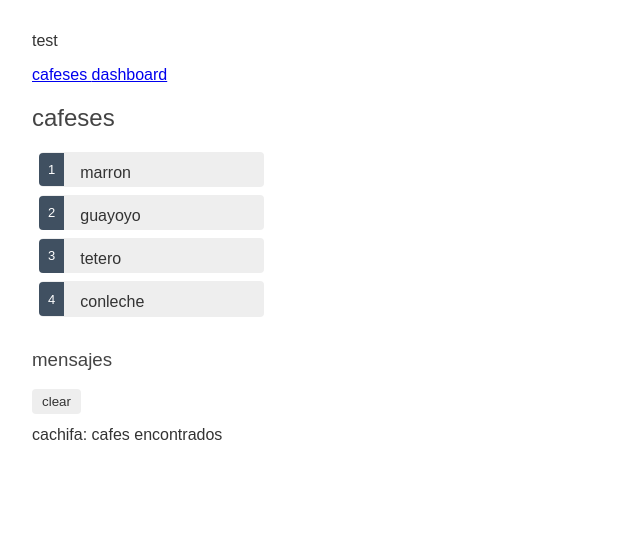
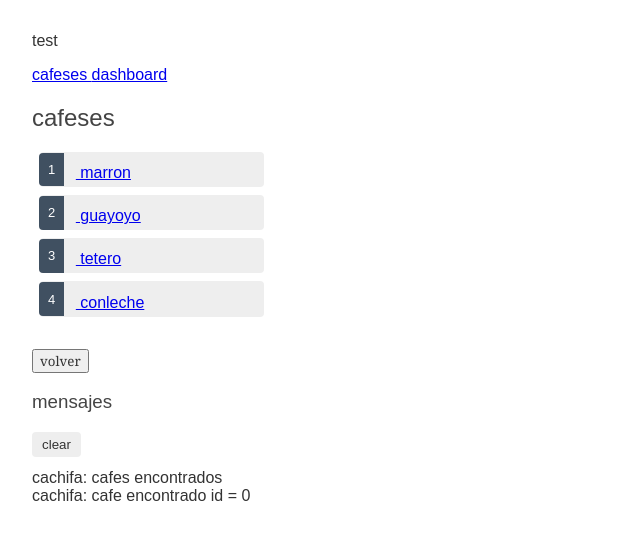
Before and after one commit to cclugo-jp/hero, an Angular app: page /cafes in a window 1280 px wide. Shown: the top 540 px of the page, without its empty margins (0-640 px from the left). Built offline with nearby package versions, Linux system fonts and the light colour scheme.

Commit message:
5. navigation, dashboard, dead code, hero detail routing

```diff
--- a/src/app/app-routing.module.ts
+++ b/src/app/app-routing.module.ts
@@ -2,11 +2,13 @@ import { NgModule } from '@angular/core';
 import { RouterModule, Routes } from '@angular/router';
 import { CafesComponent } from './cafes/cafes.component';
 import { DashboardComponent } from './dashboard/dashboard.component';
+import { CafeDetailComponent } from './cafe-detail/cafe-detail.component';
 
 const routes: Routes = [
 	{ path: 'cafes', component: CafesComponent },
 	{ path: 'dashboard', component: DashboardComponent },
-	{ path: '', redirectTo: '/dashboard', pathMatch: 'full'}
+	{ path: '', redirectTo: '/dashboard', pathMatch: 'full' },
+	{ path: 'detail/:id', component: CafeDetailComponent }
 ];
 
 @NgModule({
--- a/src/app/cafe-detail/cafe-detail.component.html
+++ b/src/app/cafe-detail/cafe-detail.component.html
@@ -7,3 +7,4 @@
 		</label>
 	</div>
 </div>
+<button (click)='goBack()'>volver</button>
--- a/src/app/cafe-detail/cafe-detail.component.ts
+++ b/src/app/cafe-detail/cafe-detail.component.ts
@@ -1,5 +1,8 @@
 import { Component, OnInit, Input } from '@angular/core';
 import { Cafe } from '../cafe';
+import { ActivatedRoute } from '@angular/router';
+import { Location } from '@angular/common';
+import { CafeService } from '../cafe.service';
 
 @Component({
   selector: 'app-cafe-detail',
@@ -8,11 +11,25 @@ import { Cafe } from '../cafe';
 })
 export class CafeDetailComponent implements OnInit {
 
-  constructor() { }
+  constructor(
+  	private route: ActivatedRoute,
+  	private cafeService: CafeService,
+  	private location: Location
+  ) { }
 
-  ngOnInit() {
+  ngOnInit(): void {
+  	this.getCafe();
+  }
+
+  getCafe(): void {
+  	const id = +this.route.snapshot.paramMap.get('id');
+  	this.cafeService.getCafe(id).subscribe(cafe => this.cafe = cafe);
   }
 
   @Input() cafe: Cafe;
 
+  goBack(): void {
+  	this.location.back();
+  }
+
 }
--- a/src/app/cafe.service.ts
+++ b/src/app/cafe.service.ts
@@ -15,4 +15,8 @@ export class CafeService {
   	this.messageService.add('cachifa: cafes encontrados');
   	return of (CAFES);
   }
+  getCafe(id: number): Observable<Cafe> {
+  	this.messageService.add(`cachifa: cafe encontrado id = ${id}`);
+  	return of (CAFES.find(cafe => cafe.id === id));
+  }
 }
--- a/src/app/cafes/cafes.component.html
+++ b/src/app/cafes/cafes.component.html
@@ -1,9 +1,10 @@
 <h2>cafeses</h2>
 <ul class="cafes">
-	<li *ngFor="let cafe of cafes"
-		[class.selected]="cafe === selectedCafe"
-		(click)="onSelect(cafe)">
-		<span class="badge">{{cafe.id}}</span> {{cafe.name}}
+	<li *ngFor="let cafe of cafes">
+		<a routerLink='/detail/{{cafe.id}}'>
+			<span class='badge'>{{cafe.id}}</span>
+			{{cafe.name}}
+		</a>
 	</li>
 </ul>
 
--- a/src/app/cafes/cafes.component.ts
+++ b/src/app/cafes/cafes.component.ts
@@ -17,11 +17,6 @@ export class CafesComponent implements OnInit {
 
   cafes: Cafe[];
 
-  selectedCafe: Cafe;
-  onSelect(cafe: Cafe): void {
-  	this.selectedCafe = cafe;
-  }
-
   getCafes(): void {
   	this.cafeService.getCafes().subscribe(cafes => this.cafes = cafes);
   }
--- a/src/app/dashboard/dashboard.component.html
+++ b/src/app/dashboard/dashboard.component.html
@@ -1,5 +1,5 @@
 <div class='grid grid-pad'>
-	<a *ngFor='let cafe of cafes' class='col-1-4'>
+	<a *ngFor='let cafe of cafes' class='col-1-4' routerLink='/detail/{{cafe.id}}'>
 		<div class='module cafe'>
 			<h4>{{cafe.name}}</h4>
 		</div>
```
